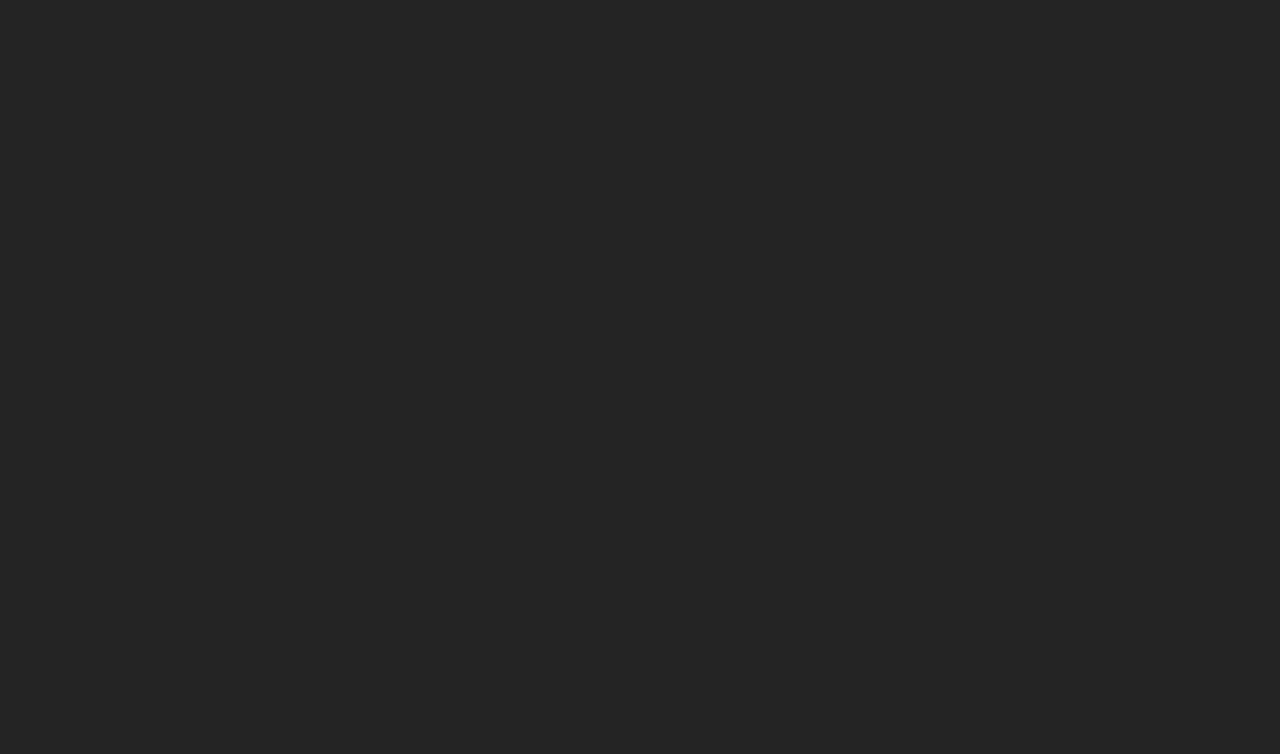
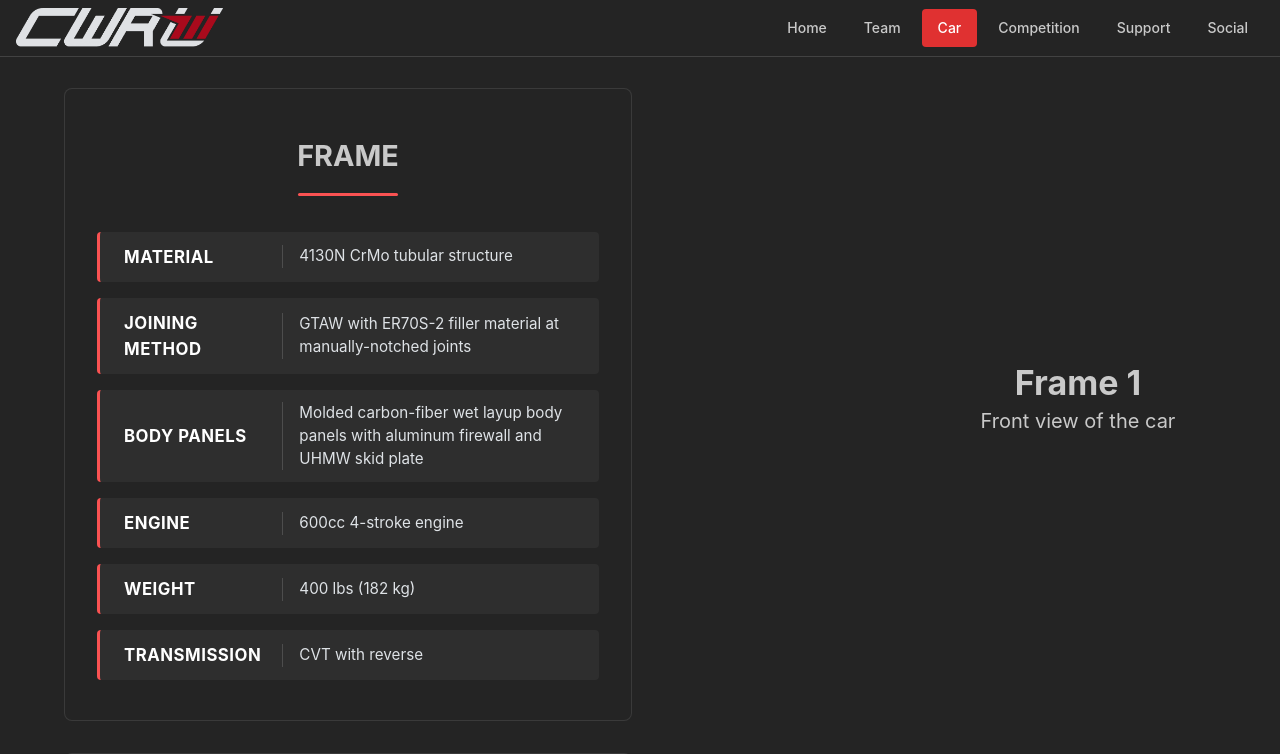
Before and after one commit to aretelew/cwru-baja, a React (Vite) app: page /car in a window 1280 px wide. Before the commit this address had no page. Shown: the top 754 px of the page. Built offline with nearby package versions, Linux system fonts and the light colour scheme.

Commit message:
Added car page with frame-by-frame animation placeholder

```diff
--- a/index.html
+++ b/index.html
@@ -1,6 +1,7 @@
 <!doctype html>
 <html lang="en">
 <meta charset="UTF-8" />
+<link href="https://fonts.googleapis.com/css2?family=Orbitron:wght@400;600&family=Space+Grotesk:wght@400;700&family=Inter:wght@400;500&family=Syncopate:wght@700&display=swap" rel="stylesheet">
 <meta name="viewport" content="width=device-width, initial-scale=1.0" />
   <body>
     <div id="root"></div>
--- a/package.json
+++ b/package.json
@@ -25,6 +25,7 @@
     "react": "^18.3.1",
     "react-dom": "^18.3.1",
     "react-router-dom": "^7.1.5",
+    "react-scroll": "^1.9.3",
     "three": "^0.168.0",
     "threedviewer": "^0.11.0"
   },
@@ -32,6 +33,7 @@
     "@eslint/js": "^9.17.0",
     "@types/react": "^18.3.18",
     "@types/react-dom": "^18.3.5",
+    "@types/react-scroll": "^1.8.10",
     "@vitejs/plugin-react": "^4.3.4",
     "eslint": "^9.17.0",
     "eslint-plugin-react-hooks": "^5.0.0",
--- a/src/app/App.css
+++ b/src/app/App.css
@@ -4,7 +4,6 @@
 
 #root {
   width: 100vw;
-  height: 100vh;
   margin: 0;
   padding: var(--navbar-height) 2rem 0 2rem;
   text-align: center;
--- a/src/app/App.tsx
+++ b/src/app/App.tsx
@@ -5,6 +5,7 @@ import { Routes, Route } from 'react-router-dom';
 import './App.css';
 import Home from './pages/Home/Home.tsx';
 import '@mantine/core/styles.css';
+import Car from "./pages/Car/Car.tsx";
 
 const Team = React.lazy(() => import('./pages/Team/Team.tsx'));
 const Support = React.lazy(() => import('./pages/Support/Support.tsx'));
@@ -33,6 +34,7 @@ function App() {
         <Route path='/' element={<Home />} />
         <Route path='/home' element={<Home />} />
         <Route path='/team' element={<Team />} />
+        <Route path='/car' element={<Car />} />
         <Route path='/competition' element={<Competition />} />
         <Route path='/support' element={<Support />} />
         <Route path='/social' element={<Social />} />
--- a/src/app/index.css
+++ b/src/app/index.css
@@ -58,3 +58,18 @@ button:focus,
 button:focus-visible {
   outline: 4px auto -webkit-focus-ring-color;
 }
+
+/* This allows specific pages to override the standard body styles */
+body.allow-scroll {
+  min-height: auto;
+  height: auto;
+  overflow: visible;
+  display: block; /* Override flex display */
+}
+
+/* This lets the root container scroll when needed */
+#root.allow-scroll {
+  height: auto;
+  min-height: 100vh;
+  overflow: visible;
+}
--- a/src/app/pages/Car/Car.module.css
+++ b/src/app/pages/Car/Car.module.css
@@ -7,38 +7,114 @@
 }
 
 .contentContainer {
-    display: flex;
+    display: grid;
+    grid-template-columns: 1fr 1fr;
     max-width: 1800px;
+    width: 100%;
     margin: 2rem auto;
-    gap: 2rem;
+    gap: 1rem;
     position: relative;
-    min-height: calc(100vh - var(--navbar-height) - 4rem);
+    padding: 0 2rem;
+    align-items: start;
 }
 
 .textContent {
-    flex: 1;
-    padding: 2rem;
+    grid-column: 1;
+    width: 100%;
 }
 
 .modelContainer {
-    flex: 1;
-    position: sticky;
+    position: fixed;
     top: 50%;
     transform: translateY(-50%);
-    height: 80vh;
-    max-height: 800px;
+    width: calc((1800px - 5rem) / 2);
+    left: calc(50% + 0.5rem);
+    display: flex;
+    align-items: center;
+    justify-content: center;
 }
 
 .section {
-    margin-bottom: 3rem;
+    padding: 2.5rem 0;
+    background: var(--mantine-color-dark-7);
+    border: 1px solid rgba(255, 255, 255, 0.1);
+    border-radius: 8px;
+    margin-bottom: 2rem;
+    transition: border-color 0.2s ease;
+}
+
+.section:hover {
+    border-color: rgba(255, 255, 255, 0.2);
 }
 
 .section h2 {
-    color: var(--mantine-color-red-6);
-    margin-bottom: 1rem;
+    text-align: center;
+    font-size: 1.8rem;
+    margin: 0 0 3rem 0;
+    padding: 0.5rem 0;
+    position: relative;
+}
+
+.section h2::after {
+    content: '';
+    position: absolute;
+    bottom: -12px;
+    left: 50%;
+    transform: translateX(-50%);
+    width: 100px;
+    height: 3px;
+    background: var(--mantine-color-red-6);
+    border-radius: 2px;
 }
 
 .section Text {
     font-size: 1.1rem;
     line-height: 1.6;
+    padding: 0 2rem;
 }
+
+.specGrid {
+    padding: 0 2rem;
+    display: flex;
+    flex-direction: column;
+    gap: 1rem;
+}
+
+.specRow {
+    display: grid;
+    grid-template-columns: 1fr 2fr;
+    gap: 1rem;
+    text-align: left;
+    padding: 0.75rem 1rem;
+    background: var(--mantine-color-dark-6);
+    border-radius: 4px;
+    transition: background-color 0.2s ease;
+    align-items: center;
+    border-left: 3px solid var(--mantine-color-red-6);
+}
+
+.specRow:hover {
+    background: var(--mantine-color-dark-5);
+}
+
+.specName {
+    font-weight: 700;
+    color: var(--mantine-color-white);
+    font-size: 1.05rem;
+    text-transform: uppercase;
+    letter-spacing: 0.5px;
+    position: relative;
+    padding-left: 0.5rem;
+}
+
+.specValue {
+    color: var(--mantine-color-gray-3);
+    font-size: 0.95rem;
+    line-height: 1.5;
+    padding-left: 1rem;
+    border-left: 1px solid rgba(255, 255, 255, 0.15);
+}
+
+.frameText {
+    text-align: center;
+}
--- /dev/null
+++ b/src/app/pages/Car/Car.tsx
@@ -0,0 +1,110 @@
+import { HeaderSimple } from '../../../components/HeaderSimple/HeaderSimple';
+import { FooterSocial } from '../../../components/FooterSocial/FooterSocial';
+import { Text, Title } from '@mantine/core';
+import { Element } from 'react-scroll';
+import { useEffect, useState } from 'react';
+import styles from './Car.module.css';
+
+export default function Car() {
+    const [currentFrame, setCurrentFrame] = useState(1);
+    const totalFrames = 5;
+
+    useEffect(() => {
+        const handleScroll = () => {
+            console.log('Scroll detected');
+            const scrolled = window.scrollY || document.documentElement.scrollTop;
+            const scrollable = document.documentElement.scrollHeight - window.innerHeight;
+            if (scrollable > 0) {
+                const fraction = scrolled / scrollable;
+                const nextFrame = Math.ceil(fraction * totalFrames);
+                setCurrentFrame(Math.min(Math.max(nextFrame, 1), totalFrames));
+            }
+        };
+
+        // Log to confirm the effect is running
+        console.log('Setting up scroll listener');
+
+        window.addEventListener('scroll', handleScroll);
+
+        // Trigger initial calculation
+        handleScroll();
+
+        return () => {
+            console.log('Removing scroll listener');
+            window.removeEventListener('scroll', handleScroll);
+        };
+    }, [totalFrames]);
+
+    const carSpecs = [
+        {
+            title: 'FRAME',
+            specs: [
+                { name: 'Material', value: '4130N CrMo tubular structure' },
+                { name: 'Joining Method', value: 'GTAW with ER70S-2 filler material at manually-notched joints' },
+                { name: 'Body Panels', value: 'Molded carbon-fiber wet layup body panels with aluminum firewall and UHMW skid plate' },
+                { name: 'Engine', value: '600cc 4-stroke engine' },
+                { name: 'Weight', value: '400 lbs (182 kg)' },
+                { name: 'Transmission', value: 'CVT with reverse' },
+            ]
+        },
+        {
+            title: 'FRONT SUSPENSION',
+            specs: [
+                { name: 'Suspension System', value: 'Double wishbones with custom upright and hub CNC-machined in-house' },
+                { name: 'Springs and Dampers', value: 'FOX Float 3 EVOL with added piggyback chamber and semi-active valve' },
+                { name: 'Steering System', value: 'Completely custom rack and pinion steering system machined by BMT Aerospace' },
+            ]
+        },
+        {
+            title: 'REAR SUSPENSION',
+            specs: [
+                { name: 'Suspension System', value: 'Semi-trailing arm with 3D-printed titanium load-bearing rear half-shaft produced by BMT Aerospace' },
+                { name: 'Springs and Dampers', value: 'FOX Float 3 EVOL with added piggyback chamber and semi-active valve' },
+            ]
+        },
+        {
+            title: 'BRAKING SYSTEM',
+            specs: [
+                { name: 'Braking System', value: 'Tilton dual master cylinder hydraulic system with Wilwood proportioning valve' },
+                { name: 'Calipers', value: 'Single piston custom CNC aluminum calipers. Outboard front and inboard rear calipers' },
+                { name: 'Pads and Rotors', value: 'American Friction pads and single piece rotors' },
+            ]
+        },
+    ];
+
+    return (
+        <>
+            <HeaderSimple />
+            <div className={styles.contentContainer}>
+                <div className={styles.textContent}>
+                    {carSpecs.map((section, sectionIndex) => (
+                        <Element name={`section-${sectionIndex}`} className={styles.section} key={sectionIndex}>
+                            <Title order={2}>{section.title}</Title>
+                            <div className={styles.specGrid}>
+                                {section.specs.map((spec, specIndex) => (
+                                    <div key={specIndex} className={styles.specRow}>
+                                        <Text className={styles.specName}>{spec.name}</Text>
+                                        <Text className={styles.specValue}>{spec.value}</Text>
+                                    </div>
+                                ))}
+                            </div>
+                        </Element>
+                    ))}
+                </div>
+                <div className={styles.modelContainer}>
+                    <div className={styles.frameText}>
+                        <Title order={1}>Frame {currentFrame}</Title>
+                        <Text size="xl">
+                            {currentFrame === 1 && 'Front view of the car'}
+                            {currentFrame === 2 && 'Side view (driver\'s side)'}
+                            {currentFrame === 3 && 'Rear view of the car'}
+                            {currentFrame === 4 && 'Side view (passenger side)'}
+                            {currentFrame === 5 && 'Top view of the car'}
+                        </Text>
+                    </div>
+                </div>
+            </div>
+            <FooterSocial />
+        </>
+    );
+}
--- a/src/app/pages/Support/Support.tsx
+++ b/src/app/pages/Support/Support.tsx
@@ -9,13 +9,13 @@ import altairLogo from '../../../assets/logo/sponsor/altair_logo.png';
 import bmtLogo from '../../../assets/logo/sponsor/bmt_logo.png';
 import kissoftLogo from '../../../assets/logo/sponsor/kissoft_logo.png';
 import jergensLogo from '../../../assets/logo/sponsor/jergens_logo.png';
-import orangeViseLogo from '../../../assets/logo/sponsor/orange_vise_logo.png';
+
 
 const sponsors = {
     ultimate: [
         {
             name: "Ultimate Sponsor 1",
-            logo: orangeViseLogo,
+            logo: "",
             url: "https://sponsor1.com",
             scale: .75
         },
```
Also changed, not shown: 1 other file (tests, documents, lock files or other folders).
